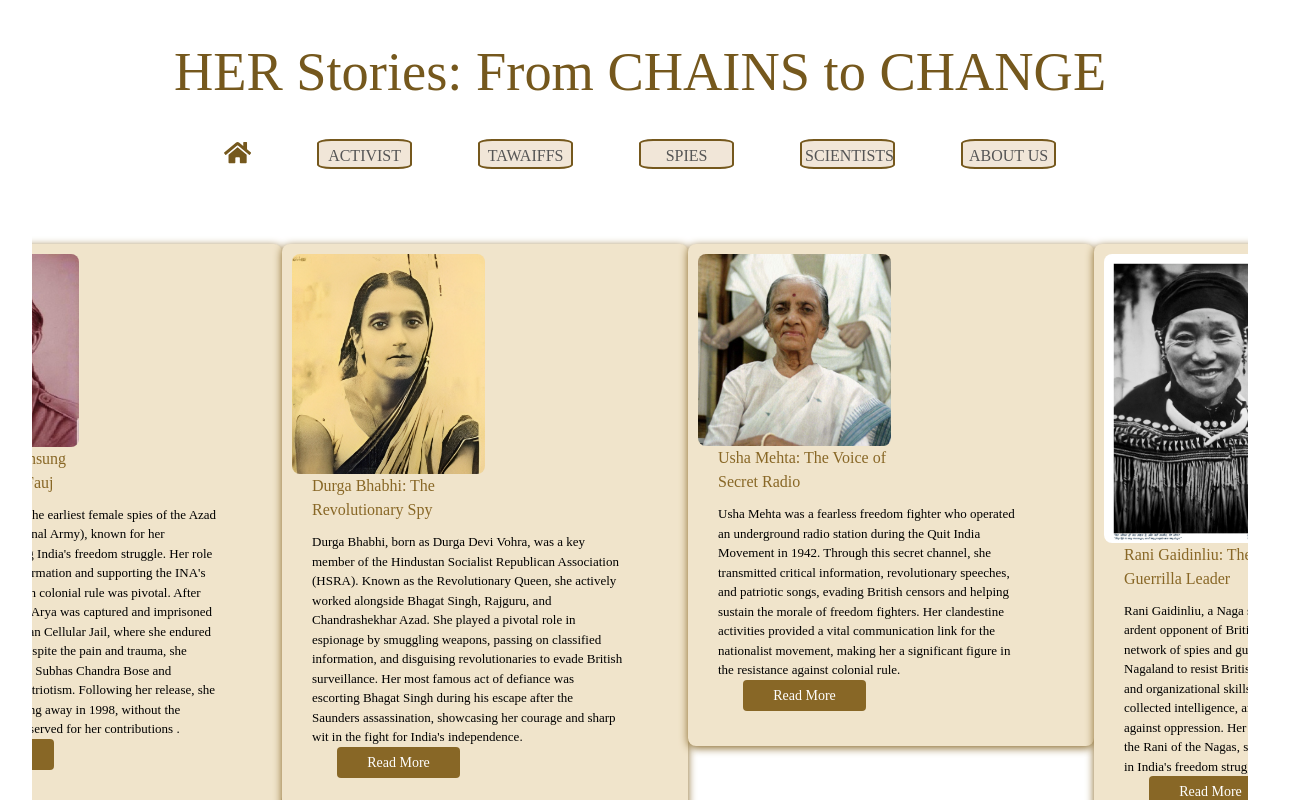
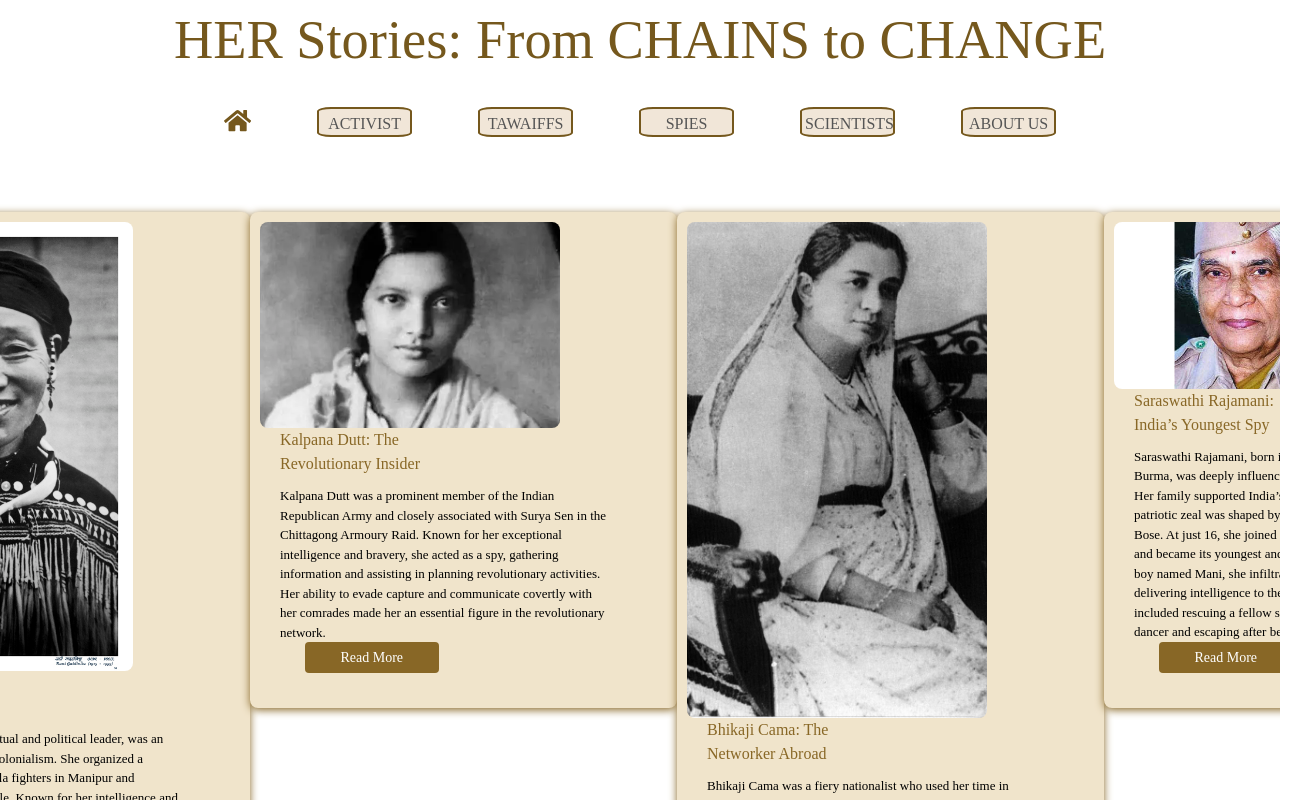
Before and after one commit to himanshi-154/memory-archives-project, a React (Vite) app in the folder frontend/: page /spies in a window 1280 px wide. Shown: the top 800 px of the page, 1305 px wide, since content can reach past the window. Built offline with nearby package versions, Linux system fonts and the light colour scheme.

Commit message:
og transition

```diff
--- a/frontend/src/App.css
+++ b/frontend/src/App.css
@@ -1,9 +1,10 @@
 #root {
-  max-width: 1280px;
+  /* max-width: 1280px; */
   margin: 0 auto;
-  padding: 2rem;
+  /* padding: 2rem; */
   text-align: center;
   /* background-color: beige ; */
+
 }
 
 .logo {
--- a/frontend/src/components/Carousel.jsx
+++ b/frontend/src/components/Carousel.jsx
@@ -118,7 +118,7 @@
 
 
   return (
-    <div className="slider-container">
+    <div  className="slider-container">
       <Slider {...settings} >
         {/* <div className="post-card"> */}
         {posts.map((post) => (
--- a/frontend/src/components/Carousel3.jsx
+++ b/frontend/src/components/Carousel3.jsx
@@ -39,6 +39,9 @@
     dots: true, // Show navigation dots
     infinite: true, // Infinite looping
     speed: 500, // Transition speed
+    autoplay: true,
+    autoplaySpeed: 1500,
+    easing: 'linear',
     slidesToShow: 3, // Number of slides to show at once
     slidesToScroll: 1, // Number of slides to scroll at a time
     responsive: [
--- a/frontend/src/components/Carousel4.jsx
+++ b/frontend/src/components/Carousel4.jsx
@@ -45,6 +45,9 @@
     dots: true, // Show navigation dots
     infinite: true, // Infinite looping
     speed: 500, // Transition speed
+    autoplay: true,
+    autoplaySpeed: 1500,
+    easing: 'linear',
     slidesToShow: 3, // Number of slides to show at once
     slidesToScroll: 1, // Number of slides to scroll at a time
     responsive: [
--- a/frontend/src/index.css
+++ b/frontend/src/index.css
@@ -50,6 +50,7 @@
   font-family: Alegreya;
   place-items: center;
   min-width: 100px;
+
 }
 
 h1 {
@@ -62,7 +63,7 @@
 .slider-container {
   width: 100%;
   margin: auto;
-  gap: 10px;
+   gap: 10px;
   padding: 25px 0;
 }
 
@@ -84,7 +85,7 @@
 }
 
 .post-image {
-  width: 50%; /* Adjust the width of the image */
+  width: 300px; /* Adjust the width of the image */
   height: auto;
   border-radius: 8px;
   object-fit: cover; /* Ensure the image maintains its aspect ratio */
```
